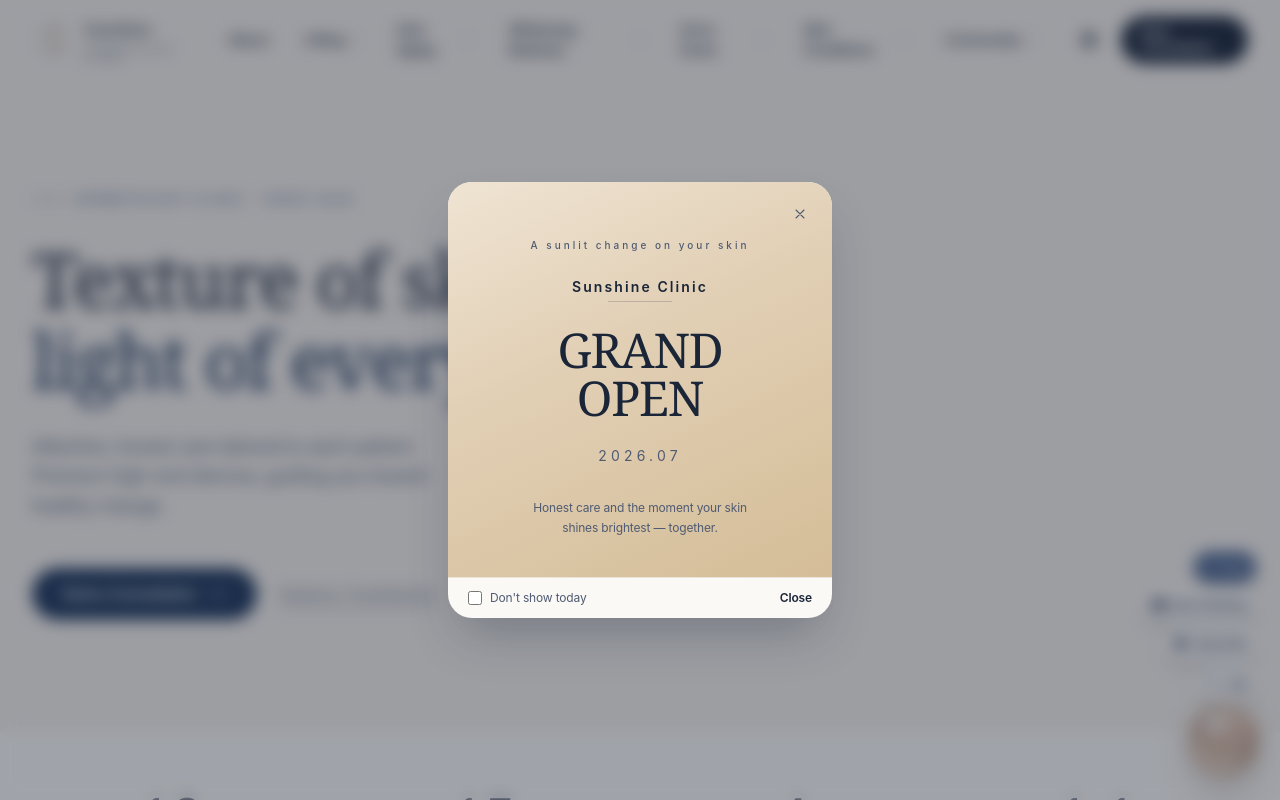
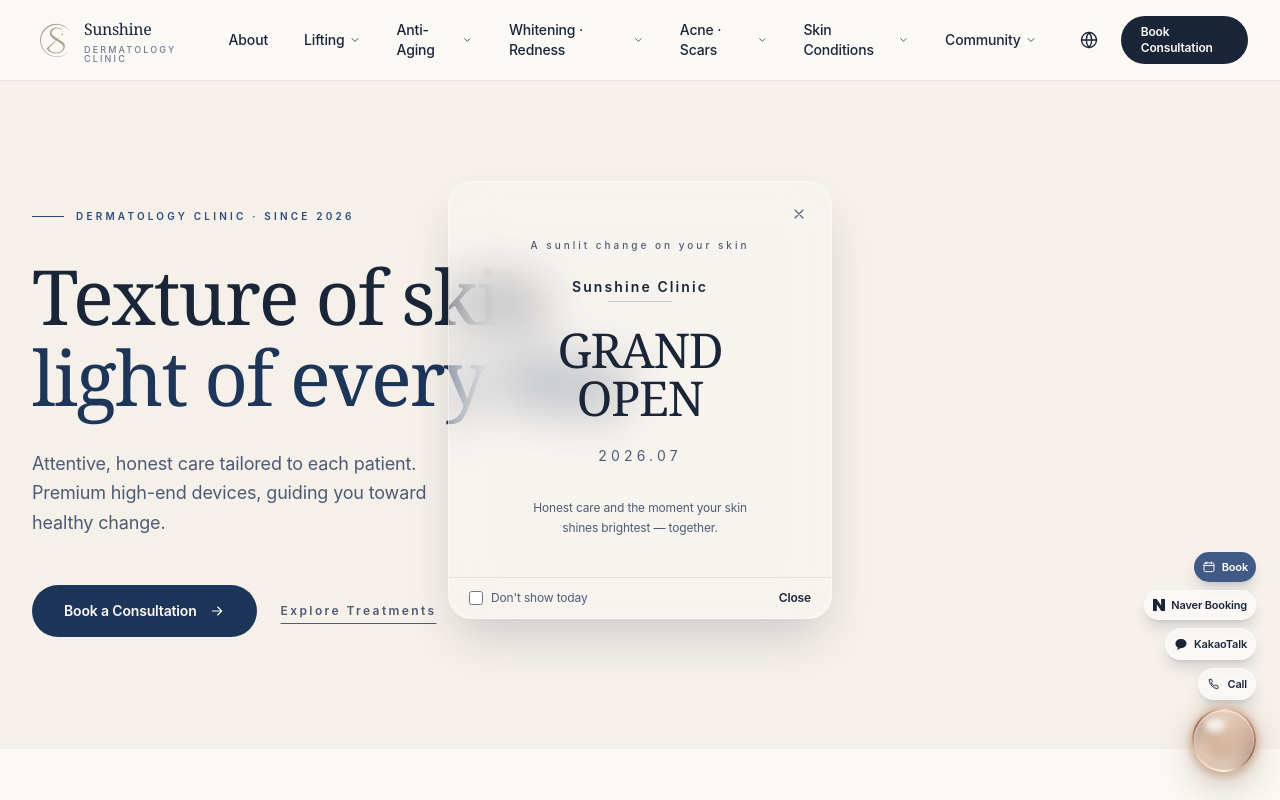
Before and after one commit to yooniqpark/sunshine-clinic, a Next.js app: page /en/home in a window 1280 px wide. Shown: the top 800 px of the page. Built offline with nearby package versions, Linux system fonts and the light colour scheme; a web font is replaced by a local one.

Commit message:
polish: 헤더 하단 라인 + 스크롤 시 flow (fixed 제거) · 팝업 유리 글래스 효과(뒷배경 흐림 제거) · 8/15 요일 금→토 수정

```diff
--- a/app/[locale]/(site)/_components/PreviewHeader.tsx
+++ b/app/[locale]/(site)/_components/PreviewHeader.tsx
@@ -79,7 +79,7 @@ export function PreviewHeader() {
   ];
 
   return (
-    <header className="fixed inset-x-0 top-0 z-50 bg-transparent">
+    <header className="relative z-50 border-b border-line/60 bg-transparent">
       <div className="mx-auto flex h-16 max-w-7xl items-center justify-between px-5 lg:h-20 lg:px-8">
         <Link
           href="/home"
--- a/app/[locale]/(site)/home/page.tsx
+++ b/app/[locale]/(site)/home/page.tsx
@@ -33,7 +33,7 @@ export default async function PreviewHome({
         className="relative overflow-hidden text-ink"
         style={{ backgroundColor: "#F5F0EA" }}
       >
-        <div className="relative mx-auto max-w-7xl px-5 pb-16 pt-32 lg:min-h-[80vh] lg:px-8 lg:pb-28 lg:pt-48">
+        <div className="relative mx-auto max-w-7xl px-5 pb-16 pt-20 lg:min-h-[76vh] lg:px-8 lg:pb-28 lg:pt-32">
           <Reveal>
             <div className="max-w-3xl">
               <p className="flex items-center gap-3 text-[10px] font-semibold uppercase tracking-[0.32em] text-brand">
--- a/components/AnnouncementPopups.tsx
+++ b/components/AnnouncementPopups.tsx
@@ -53,8 +53,8 @@ export function AnnouncementPopups() {
   }
 
   return (
-    <div className="fixed inset-0 z-[95] flex items-end justify-center bg-ink/40 backdrop-blur-sm px-4 py-6 sm:items-center sm:p-8">
-      <div className="relative w-full max-w-sm overflow-hidden rounded-3xl bg-cream shadow-2xl shadow-ink/30">
+    <div className="pointer-events-none fixed inset-0 z-[95] flex items-end justify-center px-4 py-6 sm:items-center sm:p-8">
+      <div className="pointer-events-auto relative w-full max-w-sm overflow-hidden rounded-3xl border border-white/40 bg-white/25 shadow-2xl shadow-ink/20 backdrop-blur-xl">
         <button
           type="button"
           onClick={close}
@@ -93,13 +93,7 @@ export function AnnouncementPopups() {
 function EventCard() {
   const t = useTranslations("v2.popups.event");
   return (
-    <div
-      className="px-8 pt-14 pb-10 text-center"
-      style={{
-        background:
-          "linear-gradient(155deg, #efe4d3 0%, #e2d0b6 40%, #d4bd97 100%)",
-      }}
-    >
+    <div className="px-8 pt-14 pb-10 text-center">
       <p className="text-[10px] font-medium tracking-[0.3em] text-ink-soft">
         {t("kicker")}
       </p>
@@ -133,7 +127,7 @@ function HolidayCard() {
   }[];
 
   return (
-    <div className="bg-cream px-6 pt-14 pb-8 text-center">
+    <div className="px-6 pt-14 pb-8 text-center">
       <p className="text-[10px] font-medium tracking-[0.3em] text-ink-soft">
         {t("brand")}
       </p>
--- a/messages/en.json
+++ b/messages/en.json
@@ -1002,14 +1002,14 @@
       "holiday": {
         "brand": "SUNSHINE CLINIC",
         "title": "August Schedule",
-        "body1": "Aug 15 (Fri) — Liberation Day, open as usual",
+        "body1": "Aug 15 (Sat) — Liberation Day, open as usual",
         "body2": "Aug 17 (Mon) — Substitute holiday, closed",
         "openLabel": "Open",
         "closedLabel": "Closed",
         "days": [
           {
             "date": "8.15",
-            "weekday": "Fri",
+            "weekday": "Sat",
             "label": "Liberation Day",
             "status": "open",
             "hours": "10:00 – 18:00"
--- a/messages/ja.json
+++ b/messages/ja.json
@@ -1002,14 +1002,14 @@
       "holiday": {
         "brand": "SUNSHINE CLINIC",
         "title": "8月 診療のご案内",
-        "body1": "8月15日(金)は光復節 通常診療",
+        "body1": "8月15日(土)は光復節 通常診療",
         "body2": "8月17日(月)は振替休日 休診いたします。",
         "openLabel": "通常診療",
         "closedLabel": "休診",
         "days": [
           {
             "date": "8.15",
-            "weekday": "金",
+            "weekday": "土",
             "label": "光復節",
             "status": "open",
             "hours": "10:00 – 18:00"
--- a/messages/ko.json
+++ b/messages/ko.json
@@ -1002,14 +1002,14 @@
       "holiday": {
         "brand": "SUNSHINE CLINIC",
         "title": "8월 진료 안내",
-        "body1": "8월 15일(금)은 광복절 정상진료",
+        "body1": "8월 15일(토)은 광복절 정상진료",
         "body2": "8월 17일(월)은 대체공휴일 휴진입니다.",
         "openLabel": "정상 진료",
         "closedLabel": "휴진",
         "days": [
           {
             "date": "8.15",
-            "weekday": "금",
+            "weekday": "토",
             "label": "광복절",
             "status": "open",
             "hours": "10:00 – 18:00"
--- a/messages/zh.json
+++ b/messages/zh.json
@@ -1002,14 +1002,14 @@
       "holiday": {
         "brand": "SUNSHINE CLINIC",
         "title": "8月 诊疗安排",
-        "body1": "8月15日(周五) 光复节 正常诊疗",
+        "body1": "8月15日(周六) 光复节 正常诊疗",
         "body2": "8月17日(周一) 补假日 休诊。",
         "openLabel": "正常诊疗",
         "closedLabel": "休诊",
         "days": [
           {
             "date": "8.15",
-            "weekday": "五",
+            "weekday": "六",
             "label": "光复节",
             "status": "open",
             "hours": "10:00 – 18:00"
```
